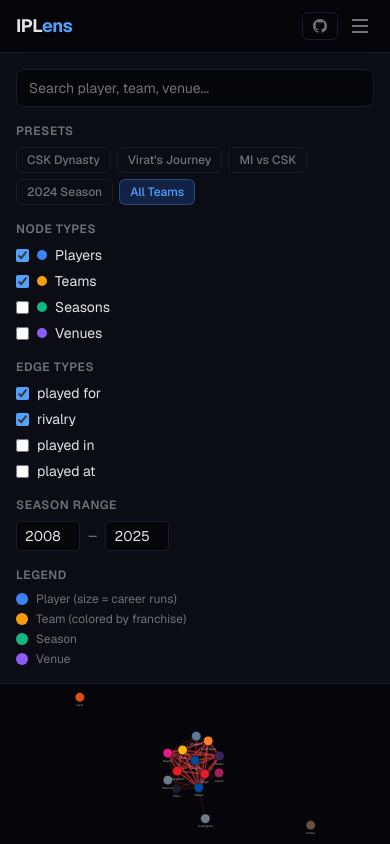
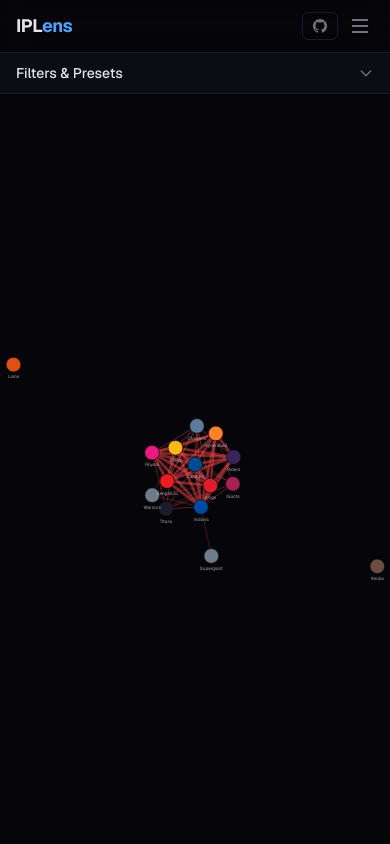
Before and after one commit to Amansingh-afk/IPLens, a Next.js app: page /graph in a window 390 px wide. Built offline with nearby package versions, Linux system fonts and the light colour scheme.

Commit message:
fix: collapsible graph sidebar on mobile for full-screen graph

```diff
--- a/src/components/knowledge-graph.tsx
+++ b/src/components/knowledge-graph.tsx
@@ -212,6 +212,7 @@ export function KnowledgeGraph() {
     edgeTypes: new Set(["played_for", "rivalry"]),
   });
   const [selectedNode, setSelectedNode] = useState<GNode | null>(null);
+  const [sidebarOpen, setSidebarOpen] = useState(false);
 
   useEffect(() => {
     fetch("/data/graph.json")
@@ -494,8 +495,25 @@ export function KnowledgeGraph() {
 
   return (
     <div className="flex h-[calc(100vh-56px)] flex-col lg:flex-row">
+      {/* Mobile filter toggle */}
+      <button
+        onClick={() => setSidebarOpen((o) => !o)}
+        className="flex items-center justify-between border-b border-card-border bg-card px-4 py-2.5 text-sm font-medium text-foreground lg:hidden"
+      >
+        <span>Filters & Presets</span>
+        <svg
+          className={`h-4 w-4 text-muted transition-transform ${sidebarOpen ? "rotate-180" : ""}`}
+          fill="none"
+          viewBox="0 0 24 24"
+          stroke="currentColor"
+          strokeWidth={2}
+        >
+          <path strokeLinecap="round" strokeLinejoin="round" d="M19 9l-7 7-7-7" />
+        </svg>
+      </button>
+
       {/* Sidebar */}
-      <div className="w-full shrink-0 space-y-4 overflow-y-auto border-b border-card-border bg-card p-4 lg:w-72 lg:border-b-0 lg:border-r">
+      <div className={`w-full shrink-0 space-y-4 overflow-y-auto border-b border-card-border bg-card p-4 lg:block lg:w-72 lg:border-b-0 lg:border-r ${sidebarOpen ? "block max-h-[50vh]" : "hidden"}`}>
         {/* Search */}
         <input
           type="text"
@@ -697,7 +715,7 @@ export function KnowledgeGraph() {
       </div>
 
       {/* Graph area */}
-      <div className="relative flex-1 min-h-0" ref={containerRef}>
+      <div className="relative flex-1 min-h-[400px]" ref={containerRef}>
         <svg ref={svgRef} className="h-full w-full" />
         <div
           ref={tooltipRef}
```
